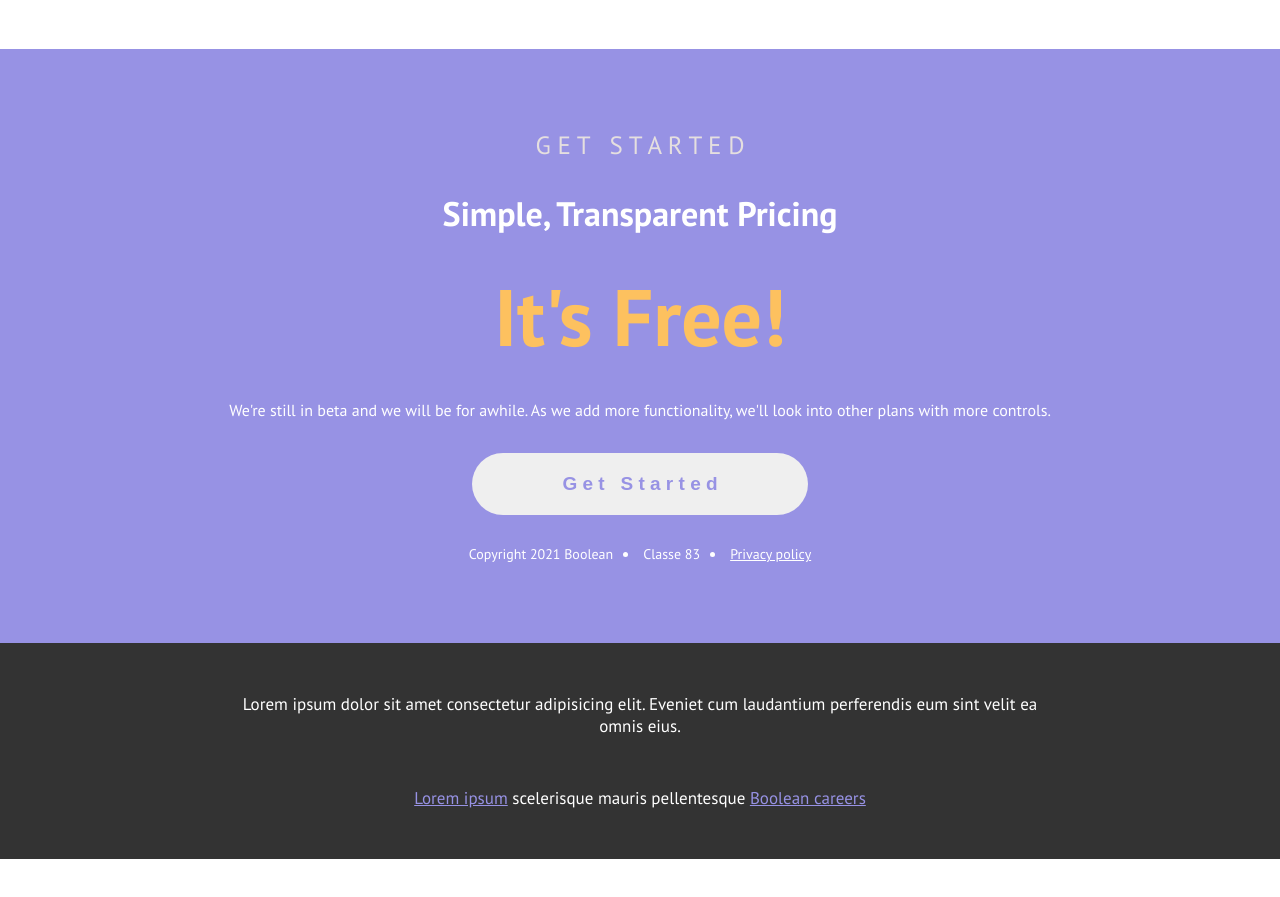
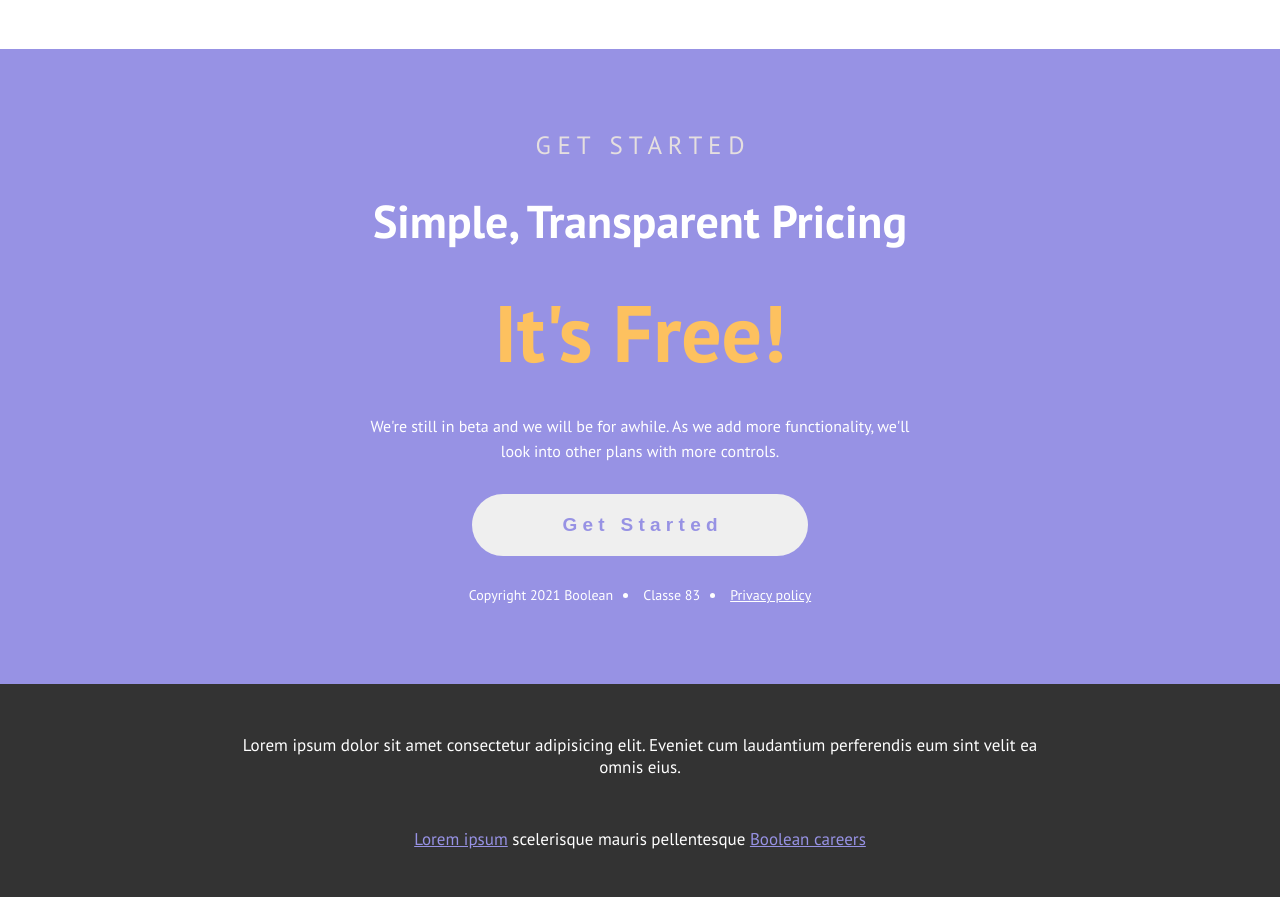
Before and after one commit to FedericoGuadagnoli/htmlcss-responsive-layout, a plain HTML site: page index.html in a window 1280 px wide. Shown: the part 4817-5714 px from the top of the page. Before the commit the page ends 5676 px from the top, so only its background shows below. Drawn offline with Linux system fonts and the light colour scheme.

Commit message:
Add media quary desktop section get started

```diff
--- a/Css/style.css
+++ b/Css/style.css
@@ -635,6 +635,20 @@ footer a {
     }
 
 
+    /* SECTION GET STARTED */
+    #get-started .container {
+        max-width: 50%;
+    }
+
+    #get-started h2 {
+        font-size: 46px;
+    }
+
+    #get-started p {
+        width: 94%;
+    }
+
+
 
 
 
```
